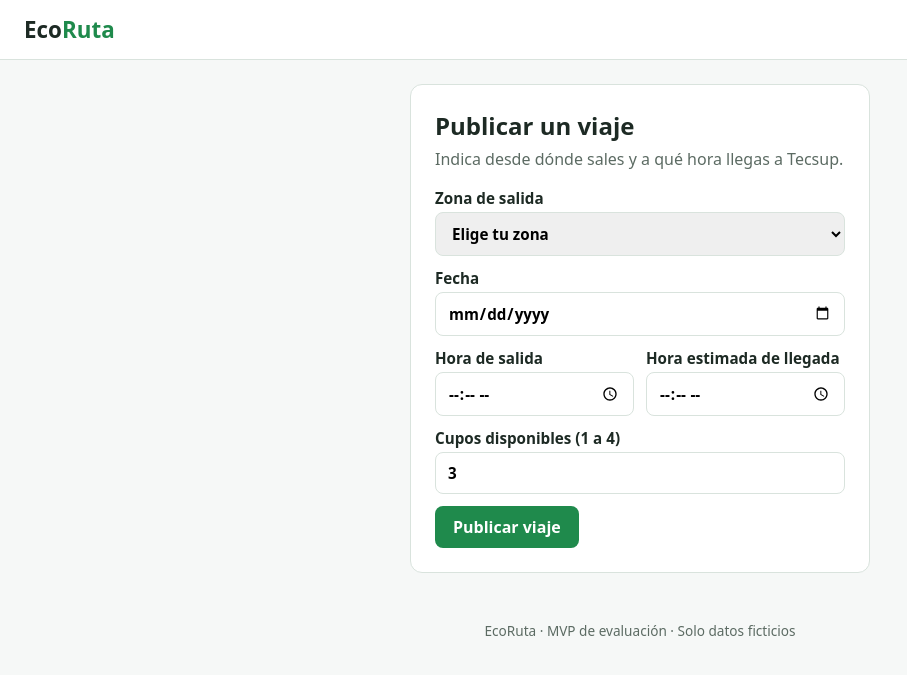
After one commit to SebastianAlvaradoZ/ecoruta-mvp, a Node server app: template views/nuevo-viaje.ejs in a window 1280 px wide. The commit adds this page. Shown: the top 675 px of the page, without its empty margins (0-907 px from the left). Run offline with Node 20, Linux system fonts and the light colour scheme; the template is opened without the code that fills it, so the values that code supplies are empty.

Commit message:
H-03: el conductor publica un viaje con zona, horas y cupos

```diff
--- a/app.js
+++ b/app.js
@@ -29,6 +29,17 @@ app.use((req, res, next) => {
   delete req.session.mensaje;
   next();
 });
+
+// Zonas de Arequipa desde donde salen los estudiantes (de las entrevistas y el formulario).
+const ZONAS = [
+  'Cayma', 'Cerro Colorado', 'Cercado', 'Hunter', 'José Luis Bustamante y Rivero',
+  'Mariano Melgar', 'Miraflores', 'Paucarpata', 'Sachaca', 'Socabaya', 'Tiabaya', 'Yanahuara',
+];
+
+// Fecha de hoy en hora de Perú (el servidor puede estar en otra zona horaria).
+function hoyEnLima() {
+  return new Date().toLocaleDateString('en-CA', { timeZone: 'America/Lima' });
+}
 
 function avisar(req, tipo, texto) {
   req.session.mensaje = { tipo, texto };
@@ -101,4 +112,39 @@ app.post('/logout', (req, res) => {
   req.session.destroy(() => res.redirect('/login'));
 });
 
+// ---------- H-03: el conductor publica un viaje ----------
+function soloConductor(req, res, next) {
+  if (req.session.usuario.rol !== 'conductor') {
+    avisar(req, 'error', 'Solo los conductores pueden publicar viajes.');
+    return res.redirect('/');
+  }
+  next();
+}
+
+app.get('/viajes/nuevo', requiereSesion, soloConductor, (req, res) => {
+  res.render('nuevo-viaje', { error: null, datos: { fecha: hoyEnLima() }, zonas: ZONAS });
+});
+
+app.post('/viajes', requiereSesion, soloConductor, async (req, res) => {
+  const { zona, fecha, hora_salida, hora_llegada } = req.body;
+  const cupos = Number(req.body.cupos);
+  const datos = { zona, fecha, hora_salida, hora_llegada, cupos: req.body.cupos };
+  const fallar = (error) => res.status(400).render('nuevo-viaje', { error, datos, zonas: ZONAS });
+
+  if (!ZONAS.includes(zona) || !fecha || !hora_salida || !hora_llegada) {
+    return fallar('Completa la zona, la fecha y las dos horas.');
+  }
+  if (fecha < hoyEnLima()) return fallar('La fecha del viaje no puede estar en el pasado.');
+  if (hora_llegada <= hora_salida) return fallar('La hora de llegada debe ser posterior a la hora de salida.');
+  if (!Number.isInteger(cupos) || cupos < 1 || cupos > 4) return fallar('Los cupos deben estar entre 1 y 4.');
+
+  await pool.query(
+    `INSERT INTO viajes (conductor_id, zona, fecha, hora_salida, hora_llegada, cupos, cupos_libres)
+     VALUES ($1, $2, $3, $4, $5, $6, $6)`,
+    [req.session.usuario.id, zona, fecha, hora_salida, hora_llegada, cupos]
+  );
+  avisar(req, 'ok', 'Viaje publicado. Tus compañeros de ' + zona + ' ya pueden verlo.');
+  res.redirect('/');
+});
+
 module.exports = { app, requiereSesion, avisar };
--- a/public/estilos.css
+++ b/public/estilos.css
@@ -49,3 +49,4 @@ button.secundario { background: #fff; color: var(--rojo); border: 1px solid var(
 .aviso.error { background: var(--rojo-claro); color: var(--rojo); }
 .pie { text-align: center; color: var(--gris); font-size: .85rem; padding: 24px; }
 .muted { color: var(--gris); }
+.fila { display: grid; grid-template-columns: 1fr 1fr; gap: 12px; }
--- a/views/inicio.ejs
+++ b/views/inicio.ejs
@@ -2,5 +2,8 @@
 <section class="tarjeta">
   <h1>Hola, <%= usuario.nombre %></h1>
   <p class="sub">Estás usando EcoRuta como <strong><%= usuario.rol %></strong>.</p>
+  <% if (usuario.rol === 'conductor') { %>
+    <a class="boton" href="/viajes/nuevo">Publicar un viaje</a>
+  <% } %>
 </section>
 <%- include('partials/pie') %>
--- /dev/null
+++ b/views/nuevo-viaje.ejs
@@ -0,0 +1,24 @@
+<%- include('partials/cabecera') %>
+<section class="tarjeta angosta">
+  <h1>Publicar un viaje</h1>
+  <p class="sub">Indica desde dónde sales y a qué hora llegas a Tecsup.</p>
+  <% if (error) { %><div class="aviso error"><%= error %></div><% } %>
+  <form method="post" action="/viajes">
+    <label>Zona de salida
+      <select name="zona" required>
+        <option value="">Elige tu zona</option>
+        <% zonas.forEach(function (z) { %>
+          <option <%= datos.zona === z ? 'selected' : '' %>><%= z %></option>
+        <% }) %>
+      </select>
+    </label>
+    <label>Fecha<input type="date" name="fecha" value="<%= datos.fecha || '' %>" required></label>
+    <div class="fila">
+      <label>Hora de salida<input type="time" name="hora_salida" value="<%= datos.hora_salida || '' %>" required></label>
+      <label>Hora estimada de llegada<input type="time" name="hora_llegada" value="<%= datos.hora_llegada || '' %>" required></label>
+    </div>
+    <label>Cupos disponibles (1 a 4)<input type="number" name="cupos" min="1" max="4" value="<%= datos.cupos || 3 %>" required></label>
+    <button type="submit">Publicar viaje</button>
+  </form>
+</section>
+<%- include('partials/pie') %>
```
Also changed, not shown: db.js (+13 -0 lines), 1 other file.
